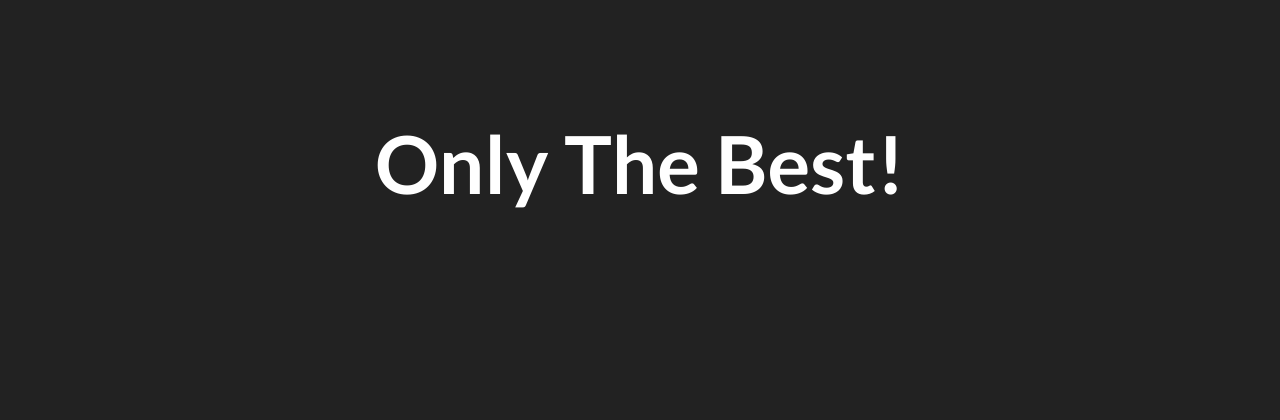
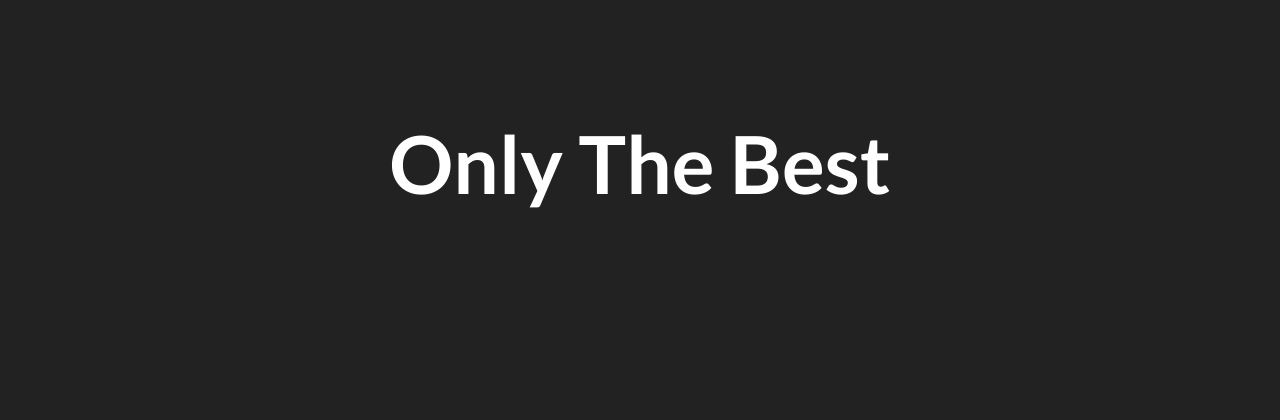
Before and after one commit to Carter121/Web-Dev--Samurai-Brewery, a plain HTML site: page index.html in a window 1280 px wide. Shown: the part 1042-1462 px from the top of the page. Drawn offline with Linux system fonts and the light colour scheme.

Commit message:
Removed !

```diff
--- a/index.html
+++ b/index.html
@@ -41,7 +41,7 @@
 
       <main>
         <div class="header-box">
-          <h2 class="heading">Only the best!</h2>
+          <h2 class="heading">Only the best</h2>
         </div>
         <section class="pic-grid">
           <div class="pic-container">
```
